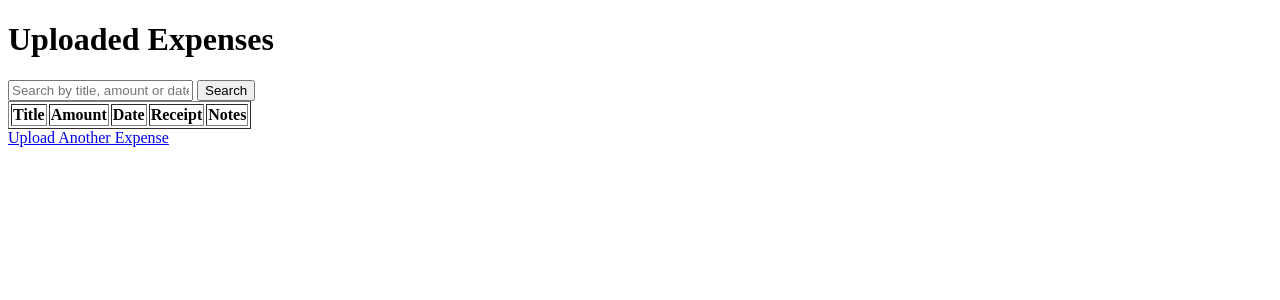
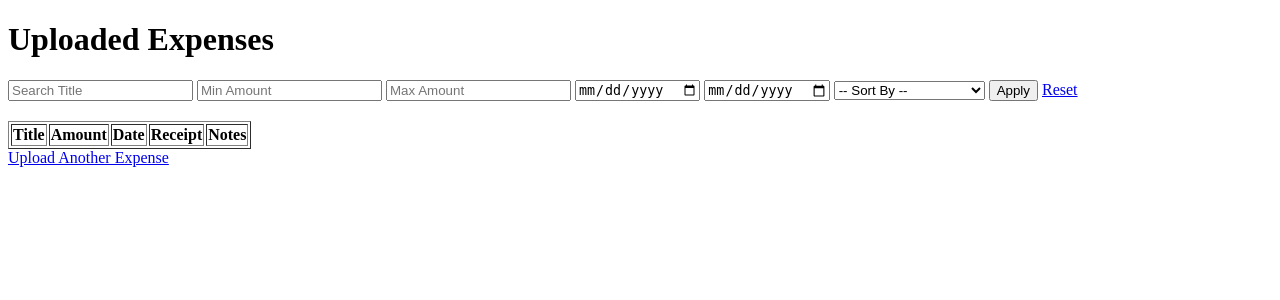
Before and after one commit to NishanthPragnesh/expense-tracker-ocr, a Django app: page /expenses/ in a window 1280 px wide. Shown: the top 300 px of the page. Run offline with Django 5.2, Linux system fonts and the light colour scheme; the visitor is signed in with stand-in values (Sample User, id 1); data that the repository does not hold is empty.

Commit message:
Made Filter & Sort UI in expense_list.html file

```diff
--- a/templates/expenses/expense_list.html
+++ b/templates/expenses/expense_list.html
@@ -5,10 +5,27 @@
 </head>
 <body>
     <h1>Uploaded Expenses</h1>
-    <form method="get" action="">
-    <input type="text" name="q" value="{{ query }}" placeholder="Search by title, amount or date">
-    <button type="submit">Search</button>
+    <form method="GET" style="margin-bottom: 20px;">
+    <input type="text" name="title" placeholder="Search Title" value="{{ request.GET.title }}">
+
+    <input type="number" step="0.01" name="min_amount" placeholder="Min Amount" value="{{ request.GET.min_amount }}">
+    <input type="number" step="0.01" name="max_amount" placeholder="Max Amount" value="{{ request.GET.max_amount }}">
+
+    <input type="date" name="start_date" value="{{ request.GET.start_date }}">
+    <input type="date" name="end_date" value="{{ request.GET.end_date }}">
+
+    <select name="sort">
+        <option value="">-- Sort By --</option>
+        <option value="amount_asc" {% if request.GET.sort == 'amount_asc' %}selected{% endif %}>Amount (Low to High)</option>
+        <option value="amount_desc" {% if request.GET.sort == 'amount_desc' %}selected{% endif %}>Amount (High to Low)</option>
+        <option value="date_asc" {% if request.GET.sort == 'date_asc' %}selected{% endif %}>Date (Oldest First)</option>
+        <option value="date_desc" {% if request.GET.sort == 'date_desc' %}selected{% endif %}>Date (Newest First)</option>
+    </select>
+
+    <button type="submit">Apply</button>
+    <a href="{% url 'expense_list' %}">Reset</a>
     </form>
+
     <table border="1">
     <tr>
         <th>Title</th>
```
